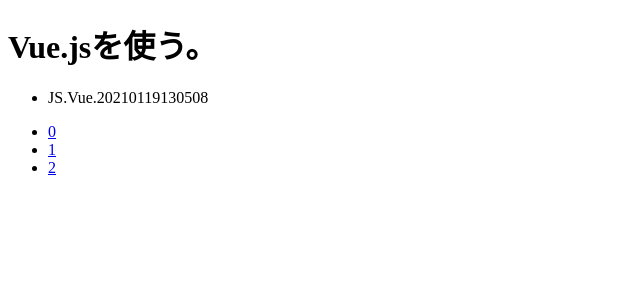
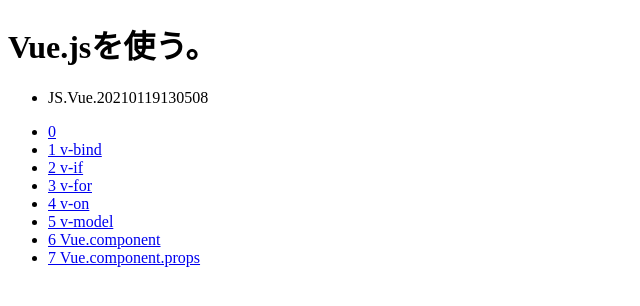
Before and after one commit to ytyaru/JS.Vue.20210119130508, a plain HTML site: page docs/index.html in a window 1280 px wide. Shown: the whole page, without its empty margins (0-640 px from the left). Drawn offline with Linux system fonts and the light colour scheme.

Commit message:
add index.html

```diff
--- a/docs/index.html
+++ b/docs/index.html
@@ -9,8 +9,13 @@
 <ul><li>JS.Vue.20210119130508</li></ul>
 <ul>
     <li><a href="./0/index.html">0</a></li>
-    <li><a href="./1/index.html">1</a></li>
-    <li><a href="./2/index.html">2</a></li>
+    <li><a href="./1/index.html">1 v-bind</a></li>
+    <li><a href="./2/index.html">2 v-if</a></li>
+    <li><a href="./3/index.html">3 v-for</a></li>
+    <li><a href="./4/index.html">4 v-on</a></li>
+    <li><a href="./5/index.html">5 v-model</a></li>
+    <li><a href="./6/index.html">6 Vue.component</a></li>
+    <li><a href="./7/index.html">7 Vue.component.props</a></li>
 </ul>
 </body>
 </html>
```
